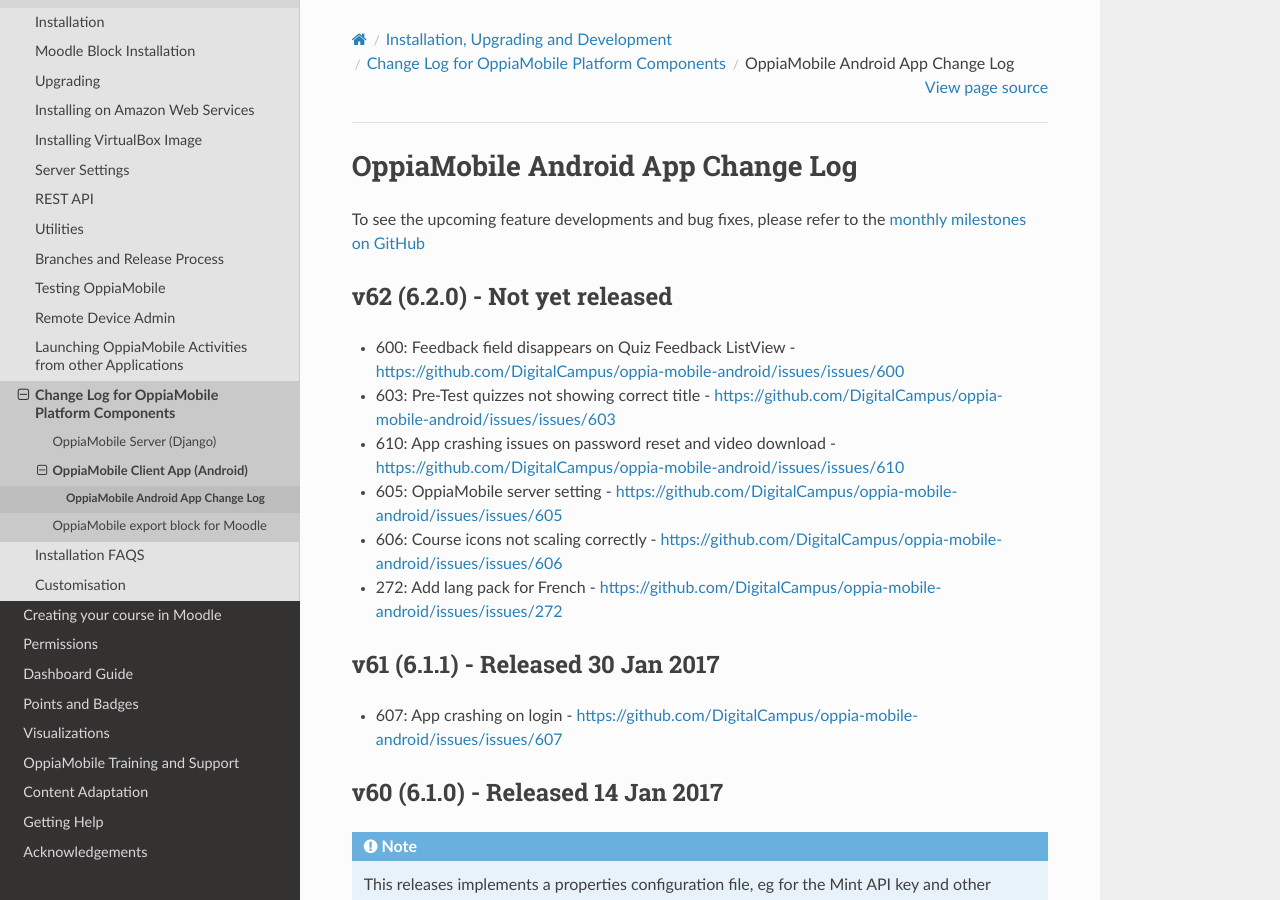
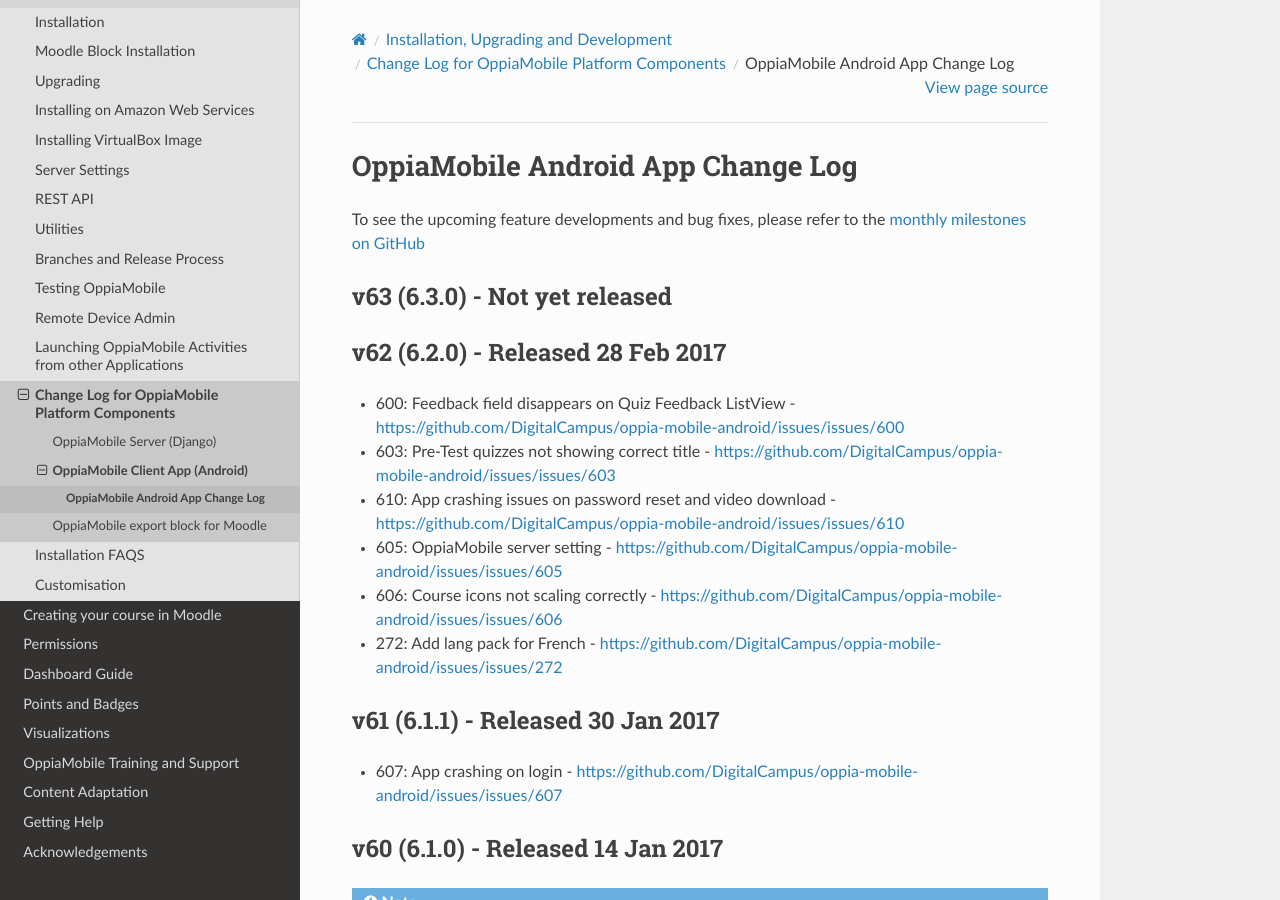
Before and after one commit to DigitalCampus/django-oppia, a Sphinx documentation site: the page built from docs/dev/changelog_android.rst, in a window 1280 px wide and 900 px high. Built offline with Sphinx 7.4.7 and the Read the Docs theme 2.0.0, drawn with Linux system fonts in a browser that asks for light colours; the version number is read from the project's files by our own code.

Commit message:
Update docs

```diff
--- a/docs/dev/changelog_android.rst
+++ b/docs/dev/changelog_android.rst
@@ -3,10 +3,16 @@
 
 To see the upcoming feature developments and bug fixes, please refer to the `monthly milestones on GitHub <https://github.com/DigitalCampus/oppia-mobile-android/milestones>`_
 
+.. _appv63:
+
+v63 (6.3.0) - Not yet released
+--------------------------------------
+
+
 
 .. _appv62:
 
-v62 (6.2.0) - Not yet released
+v62 (6.2.0) - Released 28 Feb 2017
 --------------------------------------
 
 * 600: Feedback field disappears on Quiz Feedback ListView - https://github.com/DigitalCampus/oppia-mobile-android/issues/issues/600
```
